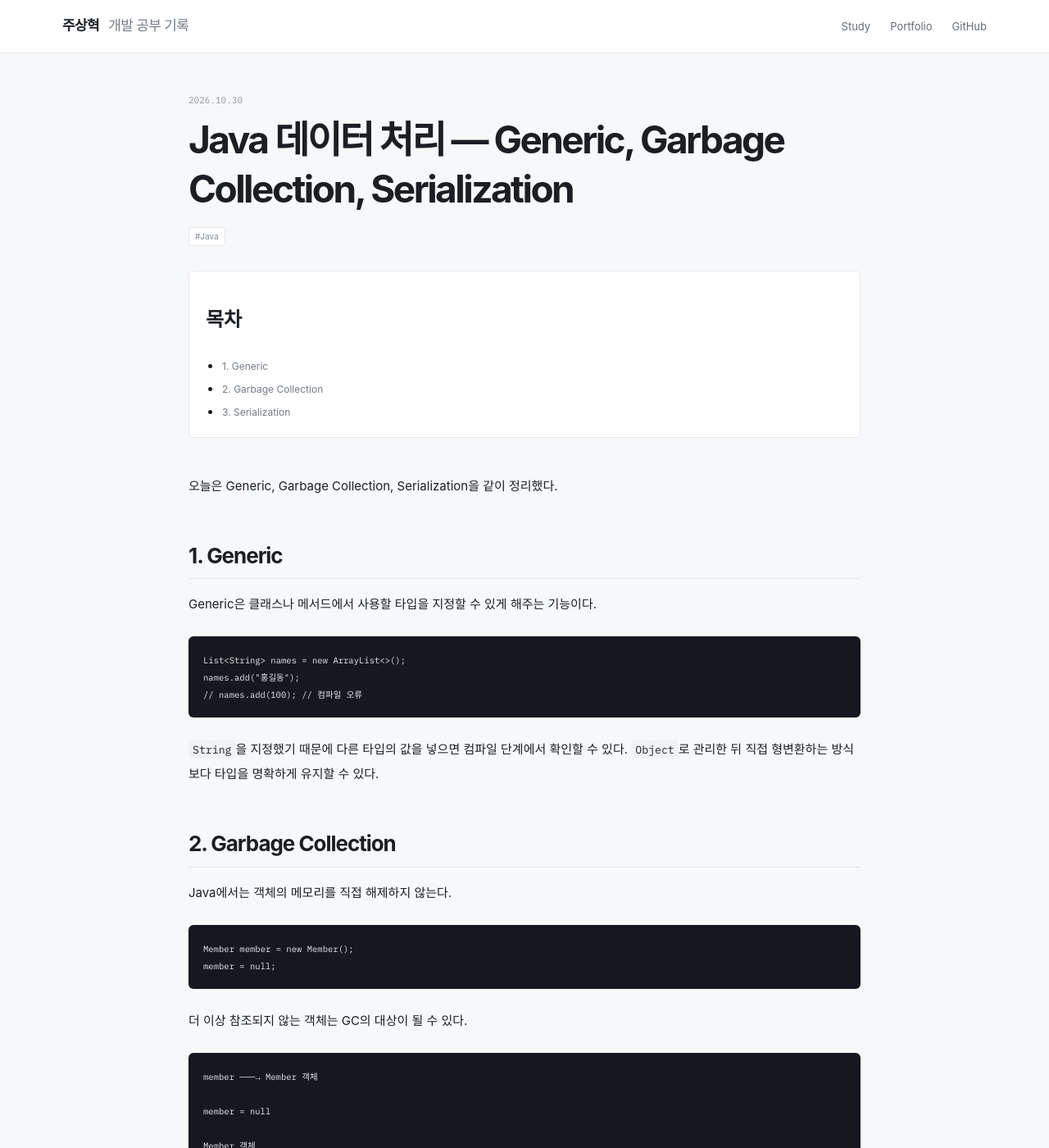
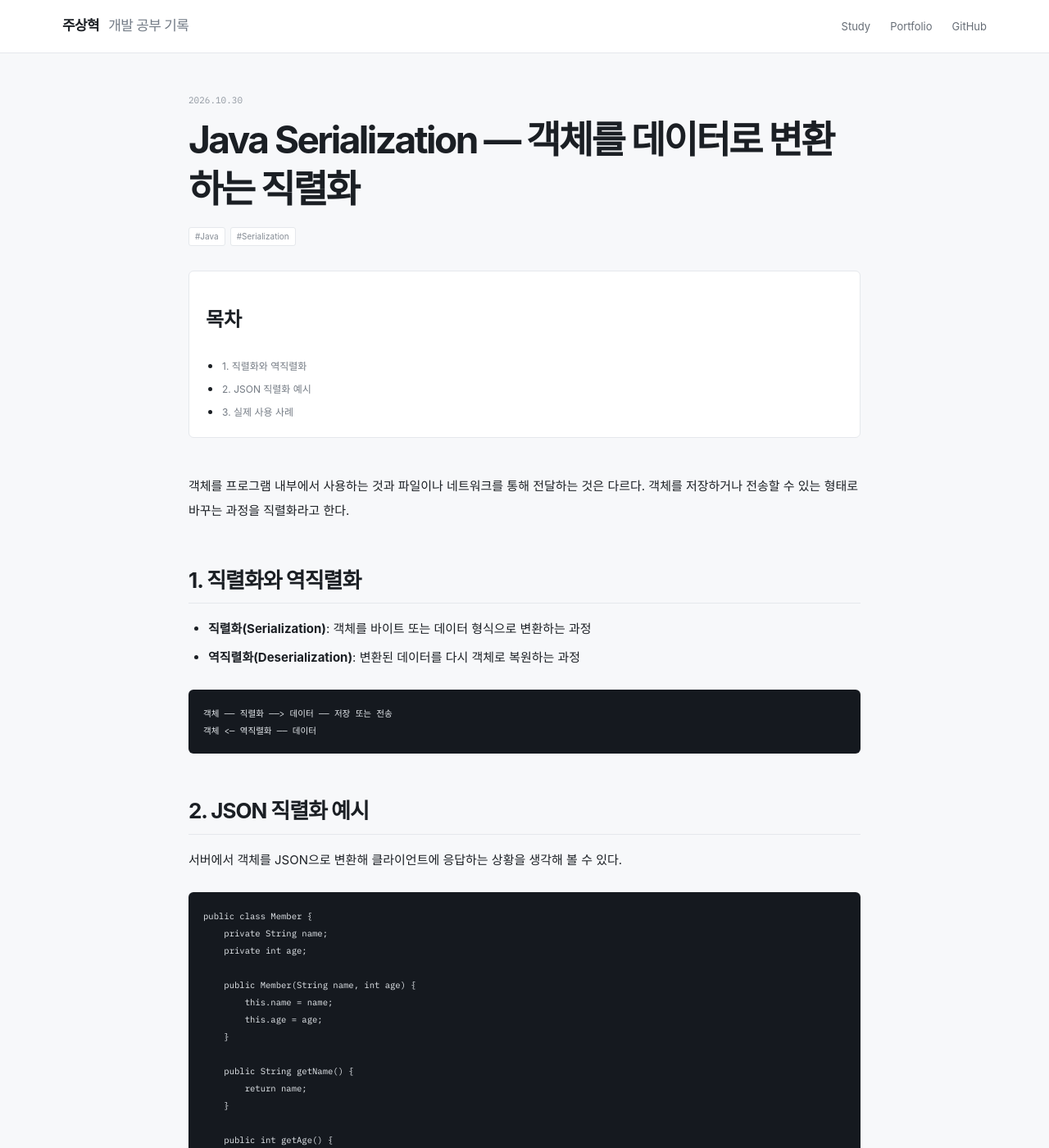
Before and after one commit to zuzusnasna/zuzusnasna.github.io, a Jekyll site: the page built from _posts/2026-10-30-java-generic-gc-serialization.md, in a window 1280 px wide and 1400 px high. Shown: the whole window at 82% size. Built offline with Jekyll 4.4.1, drawn with Linux system fonts in a browser that asks for light colours; some web fonts are replaced; some of the changed text lies outside the part shown.

Commit message:
docs: separate Java serialization study note

````diff
--- a/_posts/2026-10-30-java-generic-gc-serialization.md
+++ b/_posts/2026-10-30-java-generic-gc-serialization.md
@@ -1,74 +1,46 @@
 ---
 layout: post
-title: "Java 데이터 처리 — Generic, Garbage Collection, Serialization"
+title: "Java Serialization — 객체를 데이터로 변환하는 직렬화"
 date: 2026-10-30 12:10:00 +0900
 categories: [Spring]
-tags: [Java]
+tags: [Java, Serialization]
 ---
 
-오늘은 Generic, Garbage Collection, Serialization을 같이 정리했다.
+객체를 프로그램 내부에서 사용하는 것과 파일이나 네트워크를 통해 전달하는 것은 다르다. 객체를 저장하거나 전송할 수 있는 형태로 바꾸는 과정을 직렬화라고 한다.
 
-## 1. Generic
+## 1. 직렬화와 역직렬화
 
-Generic은 클래스나 메서드에서 사용할 타입을 지정할 수 있게 해주는 기능이다.
+- **직렬화(Serialization)**: 객체를 바이트 또는 데이터 형식으로 변환하는 과정
+- **역직렬화(Deserialization)**: 변환된 데이터를 다시 객체로 복원하는 과정
+
+```text
+객체 ── 직렬화 ──> 데이터 ── 저장 또는 전송
+객체 <─ 역직렬화 ── 데이터
+```
+
+## 2. JSON 직렬화 예시
+
+서버에서 객체를 JSON으로 변환해 클라이언트에 응답하는 상황을 생각해 볼 수 있다.
 
 ```java
-List<String> names = new ArrayList<>();
-names.add("홍길동");
-// names.add(100); // 컴파일 오류
+public class Member {
+    private String name;
+    private int age;
+
+    public Member(String name, int age) {
+        this.name = name;
+        this.age = age;
+    }
+
+    public String getName() {
+        return name;
+    }
+
+    public int getAge() {
+        return age;
+    }
+}
 ```
-
-`String`을 지정했기 때문에 다른 타입의 값을 넣으면 컴파일 단계에서 확인할 수 있다. `Object`로 관리한 뒤 직접 형변환하는 방식보다 타입을 명확하게 유지할 수 있다.
-
-## 2. Garbage Collection
-
-Java에서는 객체의 메모리를 직접 해제하지 않는다.
-
-```java
-Member member = new Member();
-member = null;
-```
-
-더 이상 참조되지 않는 객체는 GC의 대상이 될 수 있다.
-
-```text
-member ───→ Member 객체
-
-member = null
-
-Member 객체
-참조 없음
-   ↓
-GC 대상이 될 수 있음
-```
-
-다만 `null`을 대입했다고 바로 GC가 실행되는 것은 아니다. 실제 실행 시점은 JVM이 결정한다.
-
-## 3. Serialization
-
-객체를 저장하거나 전송할 수 있는 데이터 형태로 변환하는 것을 직렬화라고 한다.
-
-```text
-객체
- ↓
-직렬화
- ↓
-데이터
- ↓
-저장 / 전송
-```
-
-반대로 데이터를 객체로 다시 만드는 것이 역직렬화다.
-
-```text
-데이터
- ↓
-역직렬화
- ↓
-객체
-```
-
-실제 서버에서는 JSON 같은 형식을 많이 사용한다.
 
 ```json
 {
@@ -77,4 +49,12 @@ GC 대상이 될 수 있음
 }
 ```
 
-객체를 단순히 메모리 안에서 사용하는 것과 저장·전송을 위해 데이터로 변환하는 것은 다른 작업이라는 점을 구분했다.
+Spring Boot에서는 Jackson과 같은 라이브러리가 객체와 JSON 사이의 변환을 처리한다. 컨트롤러에서 객체를 반환하면 HTTP 응답 본문으로 JSON이 만들어지는 방식이다.
+
+## 3. 실제 사용 사례
+
+- REST API에서 서버가 DTO를 JSON 응답으로 변환
+- 외부 API에 요청 데이터를 JSON으로 전달
+- 객체 상태를 파일이나 저장소에 기록
+
+직렬화는 단순히 객체를 출력하는 작업이 아니다. 서로 다른 프로그램이나 시스템이 데이터를 주고받을 수 있도록 표현 형식을 맞추는 과정이라는 점을 기억하자.
````
